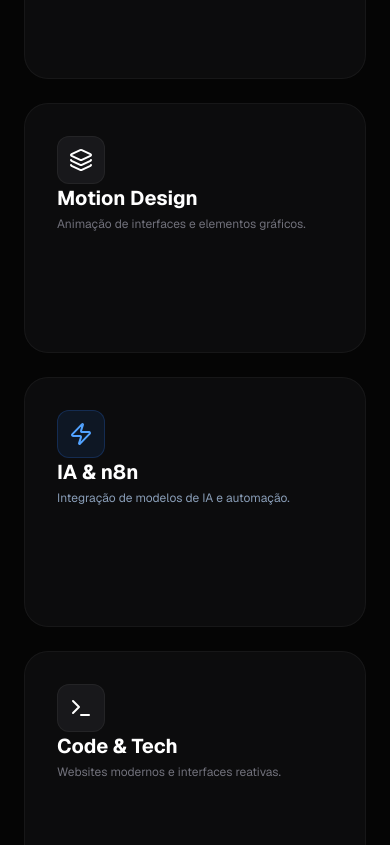
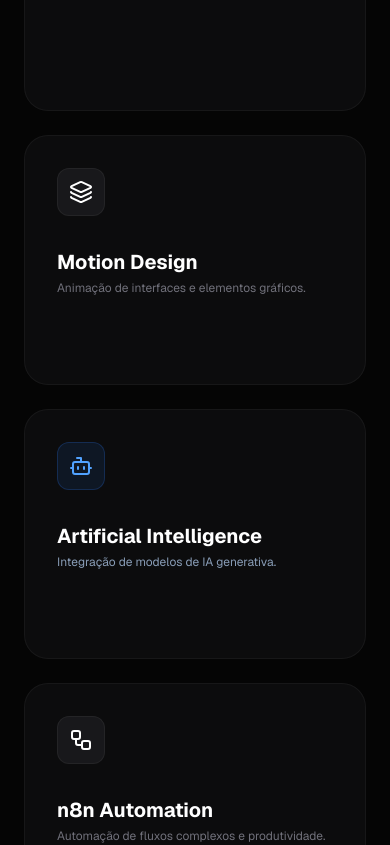
Before and after one commit to Queiroga011/portfolio-snoffs, a Next.js app: page / in a window 390 px wide. Shown: the part 1562-2407 px from the top of the page. Built offline with nearby package versions, Linux system fonts and the light colour scheme; no server answers.

Commit message:
Fix: Atualizando skills (n8n/AI separadas) e estilo da descrição na home

```diff
--- a/app/page.tsx
+++ b/app/page.tsx
@@ -2,7 +2,7 @@
 
 import { client, urlFor } from '@/lib/sanity.client';
 import { motion, useMotionTemplate, useMotionValue, useScroll, useTransform } from 'framer-motion';
-import { PenTool, Video, Zap, ArrowUpRight, Layers, MousePointer2, Terminal, Instagram, Linkedin } from 'lucide-react';
+import { PenTool, Video, Zap, ArrowUpRight, Layers, MousePointer2, Workflow, Bot, Instagram, Linkedin } from 'lucide-react';
 import { useState, useEffect } from 'react';
 import Link from 'next/link';
 
@@ -60,16 +60,10 @@
   useEffect(() => {
     setAge(getAge("2003-05-01"));
 
-    // BUSCA DE DADOS CORRIGIDA: Traz shortDescription e imagem
     const fetchProjects = async () => {
       try {
         const query = `*[_type == "project"] | order(_createdAt asc) {
-          _id,
-          title,
-          shortDescription,
-          role,
-          slug,
-          image
+          _id, title, shortDescription, role, slug, image
         }`;
         const data = await client.fetch(query);
         setProjects(data);
@@ -87,7 +81,7 @@
   }, []);
 
   return (
-    <div className="min-h-screen bg-[#050505] text-zinc-100 font-sans selection:bg-blue-600 selection:text-white overflow-x-hidden scroll-smooth">
+    <div className="min-h-screen bg-[#050505] text-zinc-100 font-sans selection:bg-blue-600 selection:text-white overflow-x-hidden">
 
       <motion.div
         className="fixed top-0 left-0 w-[600px] h-[600px] bg-blue-600/10 rounded-full blur-[120px] pointer-events-none z-0"
@@ -97,7 +91,7 @@
 
       <div className="fixed inset-0 bg-[url('https://grainy-gradients.vercel.app/noise.svg')] opacity-[0.03] pointer-events-none z-10 mix-blend-overlay"></div>
 
-      {/* HEADER RESTAURADO */}
+      {/* HEADER */}
       <header className="fixed top-0 w-full z-50 px-8 py-6 flex justify-between items-center backdrop-blur-xl bg-[#050505]/60 border-b border-white/5 transition-all">
         <div className="flex items-center gap-2">
           <div className="w-2 h-2 bg-blue-500 rounded-full"></div>
@@ -114,22 +108,16 @@
 
         {/* HERO */}
         <section className="mb-48 pl-2">
-          <motion.div
-            initial={{ opacity: 0, y: 30 }}
-            animate={{ opacity: 1, y: 0 }}
-            transition={{ duration: 0.8 }}
-          >
+          <motion.div initial={{ opacity: 0, y: 30 }} animate={{ opacity: 1, y: 0 }} transition={{ duration: 0.8 }}>
             <div className="inline-flex items-center justify-center px-4 py-2 rounded-full border border-blue-500/20 bg-blue-500/5 mb-8 hover:bg-blue-500/10 transition-colors cursor-default">
                <h2 className="font-mono text-blue-400 text-xs md:text-sm uppercase tracking-widest font-bold">
                  Eduardo Queiroga — {age} y/o
                </h2>
             </div>
-
             <h1 className="text-7xl md:text-9xl font-bold leading-[0.9] tracking-tighter text-white mb-10">
               Creative Designer <br />
               <span className="text-zinc-700">&</span> <span className="text-transparent bg-clip-text bg-gradient-to-r from-blue-600 via-blue-400 to-white">Audiovisual Artist.</span>
             </h1>
-
             <p className="max-w-3xl text-zinc-400 text-lg md:text-xl leading-relaxed font-light border-l-4 border-blue-600 pl-8">
               Criação de visuais impactantes fundamentados no <b className="text-white">Design Gráfico</b> e na produção <b className="text-white">Audiovisual</b>.
               Um toque de tech para escalar a criatividade.
@@ -137,7 +125,7 @@
           </motion.div>
         </section>
 
-        {/* CORE SKILLS - LAYOUT ORIGINAL RESTAURADO */}
+        {/* CORE SKILLS - AJUSTADO: ESPAÇAMENTO E TROCA DE CARDS */}
         <section id="specialties" className="mb-40 scroll-mt-28">
           <div className="flex items-end gap-4 mb-10">
              <h2 className="text-3xl font-bold text-white">Core Skills</h2>
@@ -149,7 +137,8 @@
             {/* 1. DESIGN GRÁFICO */}
             <Link href="/skills/design-grafico" className="md:col-span-2 block">
               <SpotlightCard className="rounded-3xl p-10 flex flex-col justify-between min-h-[320px] h-full">
-                <div className="flex justify-between items-start">
+                {/* ADICIONADO mb-8 PARA DESGRUDAR O ÍCONE DO TEXTO */}
+                <div className="flex justify-between items-start mb-8">
                   <div className="w-14 h-14 flex items-center justify-center bg-zinc-800/50 rounded-2xl border border-white/5">
                     <PenTool className="text-white" size={28} />
                   </div>
@@ -168,7 +157,8 @@
             {/* 2. EDIÇÃO DE VÍDEO */}
             <Link href="/skills/edicao-video" className="md:col-span-1 block">
               <SpotlightCard className="rounded-3xl p-10 flex flex-col justify-between bg-zinc-900/40 min-h-[320px] h-full">
-                <div className="w-14 h-14 flex items-center justify-center bg-zinc-800/50 rounded-2xl border border-white/5">
+                {/* ADICIONADO mb-8 */}
+                <div className="w-14 h-14 flex items-center justify-center bg-zinc-800/50 rounded-2xl border border-white/5 mb-8">
                     <Video className="text-white" size={28} />
                 </div>
                 <div>
@@ -181,7 +171,8 @@
             {/* 3. MOTION DESIGN */}
             <Link href="/skills/motion-design" className="md:col-span-1 block">
               <SpotlightCard className="rounded-3xl p-8 flex flex-col justify-between min-h-[250px] h-full">
-                <div className="w-12 h-12 flex items-center justify-center bg-zinc-800/50 rounded-xl border border-white/5">
+                {/* ADICIONADO mb-8 */}
+                <div className="w-12 h-12 flex items-center justify-center bg-zinc-800/50 rounded-xl border border-white/5 mb-8">
                     <Layers className="text-white" size={24} />
                 </div>
                 <div>
@@ -191,33 +182,33 @@
               </SpotlightCard>
             </Link>
 
-            {/* 4. IA & N8N */}
-            <Link href="/skills/ia-n8n" className="md:col-span-1 block">
+            {/* 4. IA (SEPARADO, SEM N8N) */}
+            <Link href="/skills/ia" className="md:col-span-1 block">
               <SpotlightCard
                   className="rounded-3xl p-8 flex flex-col justify-between bg-blue-900/5 border-blue-500/10 min-h-[250px] h-full"
                   spotlightColor="rgba(59, 130, 246, 0.25)"
               >
-                <div className="w-12 h-12 flex items-center justify-center bg-blue-500/10 rounded-xl border border-blue-500/20">
-                  <Zap className="text-blue-400" size={24} />
+                {/* ADICIONADO mb-8 */}
+                <div className="w-12 h-12 flex items-center justify-center bg-blue-500/10 rounded-xl border border-blue-500/20 mb-8">
+                  <Bot className="text-blue-400" size={24} />
                 </div>
                 <div>
-                  <h3 className="text-xl font-bold text-white mb-1">IA & n8n</h3>
-                  <p className="text-blue-200/70 text-xs">
-                    Integração de modelos de IA e automação.
-                  </p>
+                  <h3 className="text-xl font-bold text-white mb-1">Artificial Intelligence</h3>
+                  <p className="text-blue-200/70 text-xs">Integração de modelos de IA generativa.</p>
                 </div>
               </SpotlightCard>
             </Link>
 
-            {/* 5. CODE */}
-            <Link href="/skills/code" className="md:col-span-1 block">
+            {/* 5. n8n (SUBSTITUINDO CODE & TECH) */}
+            <Link href="/skills/n8n" className="md:col-span-1 block">
               <SpotlightCard className="rounded-3xl p-8 flex flex-col justify-between min-h-[250px] h-full">
-                <div className="w-12 h-12 flex items-center justify-center bg-zinc-800/50 rounded-xl border border-white/5">
-                    <Terminal className="text-white" size={24} />
+                {/* ADICIONADO mb-8 */}
+                <div className="w-12 h-12 flex items-center justify-center bg-zinc-800/50 rounded-xl border border-white/5 mb-8">
+                    <Workflow className="text-white" size={24} />
                 </div>
                 <div>
-                    <h3 className="text-xl font-bold text-white mb-1">Code & Tech</h3>
-                    <p className="text-zinc-500 text-xs">Websites modernos e interfaces reativas.</p>
+                    <h3 className="text-xl font-bold text-white mb-1">n8n Automation</h3>
+                    <p className="text-zinc-500 text-xs">Automação de fluxos complexos e produtividade.</p>
                 </div>
               </SpotlightCard>
             </Link>
@@ -225,10 +216,11 @@
           </div>
         </section>
 
-        {/* PROJETOS - RESTAURADO COM FIX DA DESCRIÇÃO */}
+        {/* PROJETOS - TÍTULO EM INGLÊS + DESCRIÇÃO AJUSTADA */}
         <section id="projects" className="mb-40 scroll-mt-28">
             <div className="flex items-center justify-between mb-12">
-               <h2 className="text-3xl font-bold text-white tracking-tight">Projetos Selecionados</h2>
+               {/* TÍTULO ALTERADO PARA INGLÊS */}
+               <h2 className="text-3xl font-bold text-white tracking-tight">Selected Works</h2>
                <span className="font-mono text-xs text-zinc-600 uppercase hidden md:block">/// Recent Work</span>
             </div>
 
@@ -244,19 +236,18 @@
                     <div className="flex items-center gap-6 md:w-1/2 h-full">
                       <span className="font-mono text-xs text-zinc-600 group-hover:text-blue-500 transition-colors shrink-0">0{i + 1}</span>
 
-                      {/* LÓGICA DE TEXTO: Título sobe, Descrição aparece embaixo */}
                       <div className="relative flex flex-col justify-center h-full">
                         <h3 className="text-3xl md:text-5xl font-bold text-zinc-400 group-hover:text-white transition-transform duration-500 ease-out group-hover:-translate-y-3 origin-left">
                           {project.title}
                         </h3>
-                        <p className="absolute bottom-[-5px] left-0 text-blue-400 text-sm font-mono uppercase tracking-widest opacity-0 group-hover:opacity-100 translate-y-2 group-hover:translate-y-0 transition-all duration-500 ease-out">
-                          {project.shortDescription || "Ver detalhes"}
+                        {/* DESCRIÇÃO: SEM MAIÚSCULAS (normal-case), FONTE MENOR (text-xs) E SANS-SERIF */}
+                        <p className="absolute bottom-[-5px] left-0 text-blue-400 text-xs font-sans normal-case opacity-0 group-hover:opacity-100 translate-y-2 group-hover:translate-y-0 transition-all duration-500 ease-out">
+                          {project.shortDescription || "Ver detalhes do projeto"}
                         </p>
                       </div>
                     </div>
 
                     <div className="flex items-center gap-6 mt-4 md:mt-0 justify-end md:w-1/2">
-                       {/* IMAGEM FLUTUANTE RESTAURADA */}
                        {project.image && (
                          <div className="hidden lg:block absolute right-48 opacity-0 group-hover:opacity-100 transition-opacity duration-500 pointer-events-none w-32 h-20 overflow-hidden rounded-lg border border-white/10">
                            <img
@@ -280,29 +271,23 @@
             </div>
         </section>
 
-        {/* FOOTER RESTAURADO */}
         <footer className="py-20 text-center flex flex-col items-center justify-center">
           <motion.div style={{ y: yParallax }}>
             <h2 className="text-[12vw] font-black tracking-tighter text-zinc-900 select-none uppercase leading-none hover:text-zinc-800 transition-colors cursor-default">
               Snoffs.com
             </h2>
           </motion.div>
-
           <div className="mt-[-6vw] relative z-10 mb-20">
              <a href="mailto:eduardo@snoffs.com" className="inline-flex items-center gap-3 bg-white text-black px-10 py-4 rounded-full font-bold hover:bg-zinc-200 transition-all shadow-xl hover:scale-105 hover:shadow-white/10">
                <MousePointer2 size={16} />
                <span className="uppercase tracking-widest text-xs">Iniciar Projeto</span>
              </a>
           </div>
-
           <div className="w-full flex flex-col md:flex-row justify-between items-center text-[10px] text-zinc-600 font-mono uppercase tracking-widest border-t border-zinc-900 pt-8 mt-10">
             <span>Eduardo Queiroga © 2026</span>
             <div className="flex gap-6 mt-4 md:mt-0">
                <a href="https://www.linkedin.com/in/queiroga011/" target="_blank" className="hover:text-blue-500 transition flex items-center gap-2">
                  <Linkedin size={12} /> LinkedIn
-               </a>
-               <a href="https://www.instagram.com/queiroga011" target="_blank" className="hover:text-blue-500 transition flex items-center gap-2">
-                 <Instagram size={12} /> Instagram
                </a>
             </div>
           </div>
```
